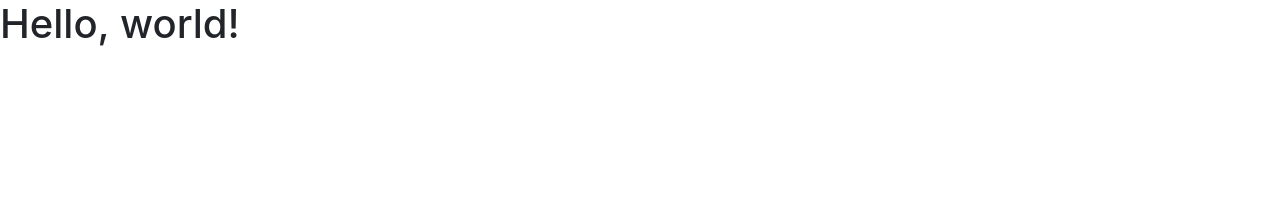
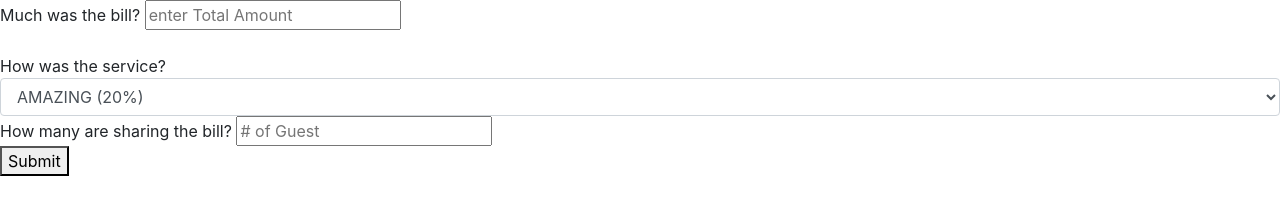
Before and after one commit to nozzy23/tipcalculator, a plain HTML site: page index.html in a window 1280 px wide. Drawn offline with nearby package versions, Linux system fonts and the light colour scheme.

Commit message:
added html elements and added psuedo code

```diff
--- a/code.js
+++ b/code.js
@@ -0,0 +1,27 @@
+/*
+psuedo code
+customer will add the total bill in the text input(I have to make sure that customer can only add numbers)
+customer will then chose the service of the server.
+customer will then type how many guest they will want to split the check with(just like the total bill I need to limit my customer to only type number)
+
+when customer hits submit we need to display
+the new bill with the tip included
+and if the customer added other people to split check how much it will be for all of them.
+
+I need to keep track of the total bill my customer added
+
+I need to keep track of what service my customer picked
+
+I need to keep track if my customer added any person to split the bill
+
+I need to keep track of when the customer hit submit
+
+*/
+
+var totalBill= ""
+
+var service = ""
+
+var splitCheck = ""
+
+var finalBill
--- a/index.html
+++ b/index.html
@@ -8,10 +8,34 @@
     <!-- Bootstrap CSS -->
     <link rel="stylesheet" href="https://stackpath.bootstrapcdn.com/bootstrap/4.4.1/css/bootstrap.min.css" integrity="sha384-Vkoo8x4CGsO3+Hhxv8T/Q5PaXtkKtu6ug5TOeNV6gBiFeWPGFN9MuhOf23Q9Ifjh" crossorigin="anonymous">
 
-    <title>Hello, world!</title>
+    <title>Tip Calculater</title>
   </head>
   <body>
-    <h1>Hello, world!</h1>
+    <div id="container">
 
+     <div id="bill">Much was the bill? <input type="text"  placeholder="enter Total Amount"> </div>
+      <br>
+
+      <div id="service"> How was the service?
+      <select class="form-control">
+        <option class="amazing">AMAZING (20%)</option>
+        <option class="fair">FAIR (15%)</option>
+        <option class="poor">POOR (10%)</option>
+      </select ></div>
+
+     <div id="split">How many are sharing the bill? <input type="text"  placeholder="# of Guest"></divid="split">
+
+     <div id="Submit"><button>Submit</button></div>
+
+     <div id="result"></div>
+
+    </div>
+
+    <!-- Optional JavaScript -->
+    <script src="code.js"></script>
+    <!-- jQuery first, then Popper.js, then Bootstrap JS -->
+    <script src="https://code.jquery.com/jquery-3.4.1.slim.min.js" integrity="sha384-J6qa4849blE2+poT4WnyKhv5vZF5SrPo0iEjwBvKU7imGFAV0wwj1yYfoRSJoZ+n" crossorigin="anonymous"></script>
+    <script src="https://cdn.jsdelivr.net/npm/popper.js@1.16.0/dist/umd/popper.min.js" integrity="sha384-Q6E9RHvbIyZFJoft+2mJbHaEWldlvI9IOYy5n3zV9zzTtmI3UksdQRVvoxMfooAo" crossorigin="anonymous"></script>
+    <script src="https://stackpath.bootstrapcdn.com/bootstrap/4.4.1/js/bootstrap.min.js" integrity="sha384-wfSDF2E50Y2D1uUdj0O3uMBJnjuUD4Ih7YwaYd1iqfktj0Uod8GCExl3Og8ifwB6" crossorigin="anonymous"></script>
   </body>
 </html>
```
